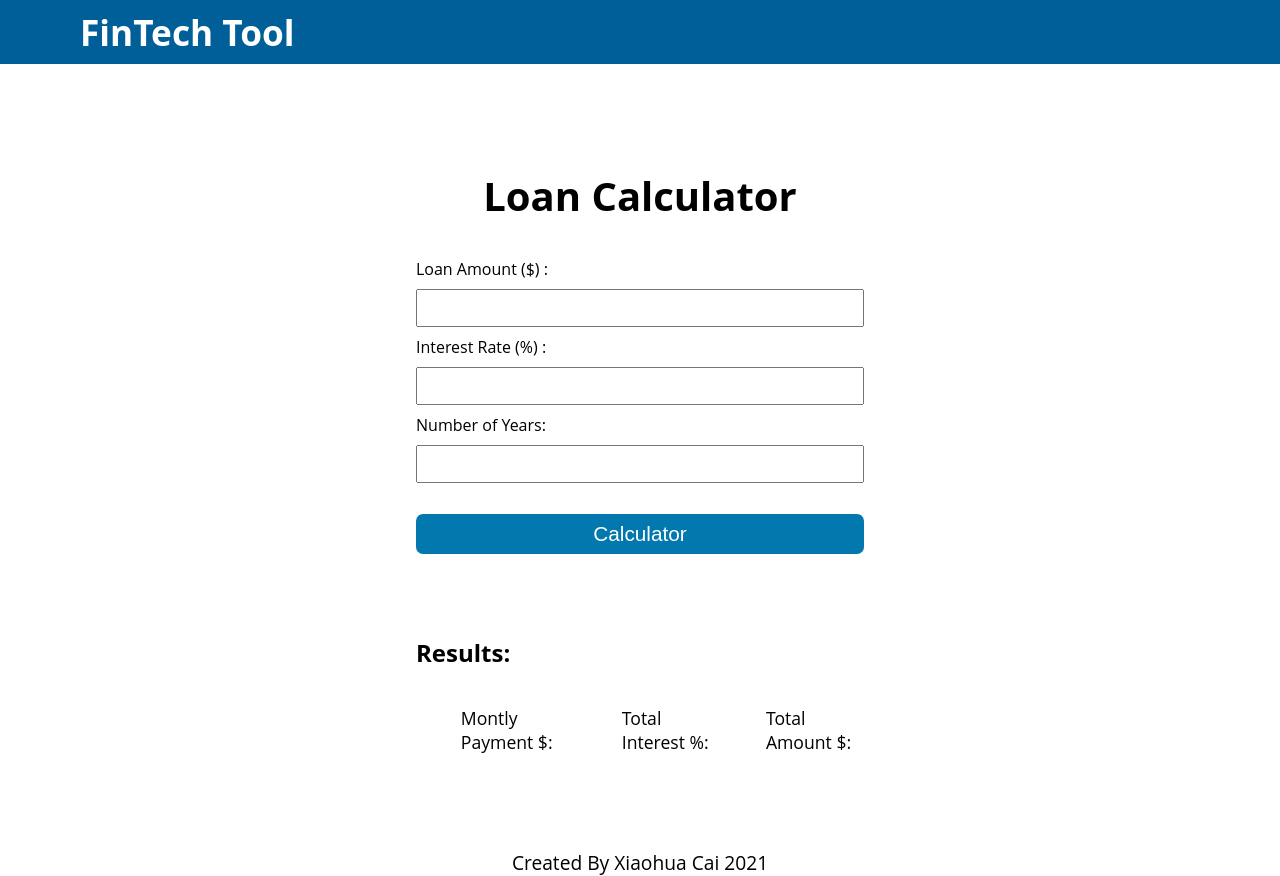
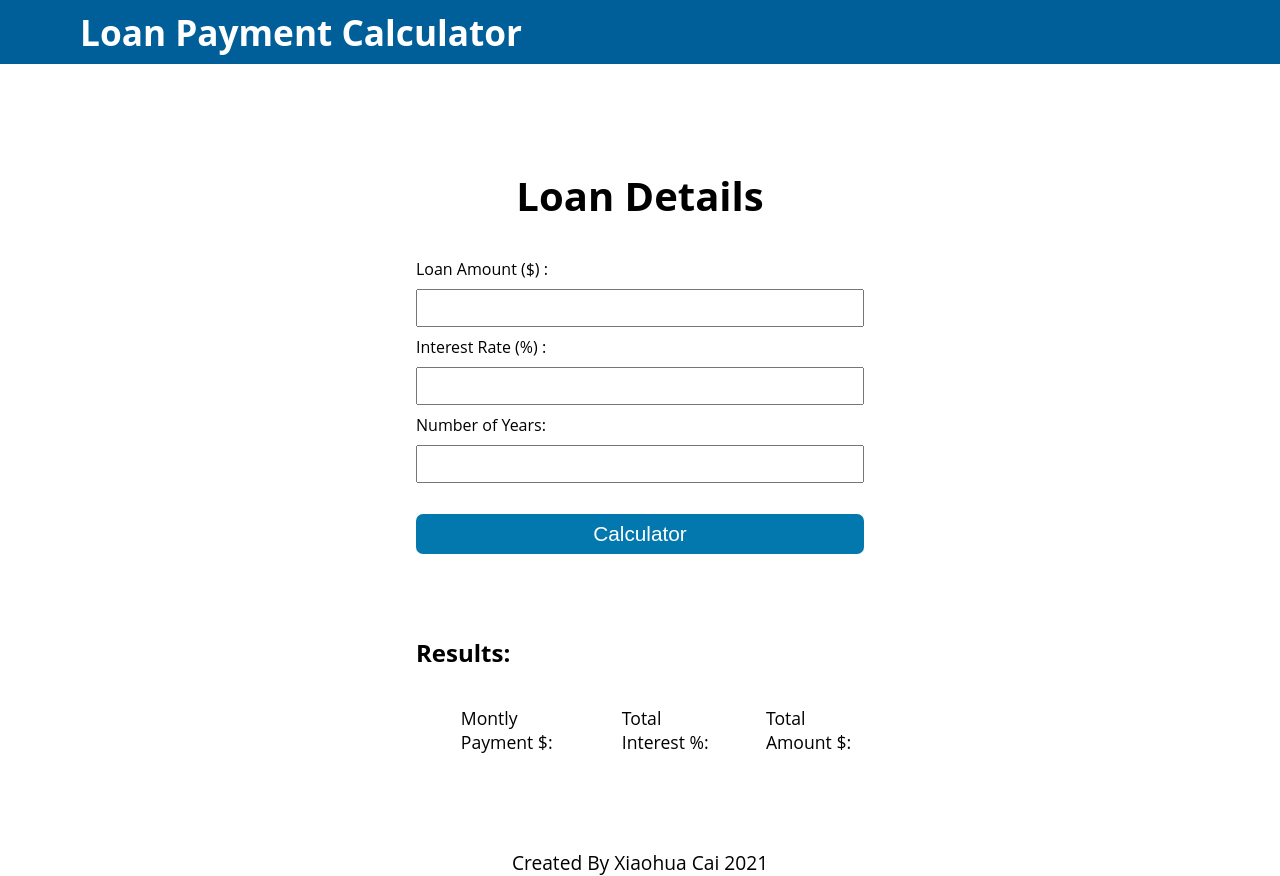
Before and after one commit to xiaohua2003/Loan-Calculator, a plain HTML site: page index.html in a window 1280 px wide. Drawn offline with Linux system fonts and the light colour scheme.

Commit message:
Update index.html

```diff
--- a/index.html
+++ b/index.html
@@ -8,10 +8,10 @@
 </head>
 <body>
      <nav>
-        FinTech Tool
+        Loan Payment Calculator
     </nav>
     <main>
-        <h1>Loan Calculator</h1>
+        <h1>Loan Details</h1>
         <form id="loan-form" action="">
             <div class = "container">
                 <div class="container" class="loan">
```
